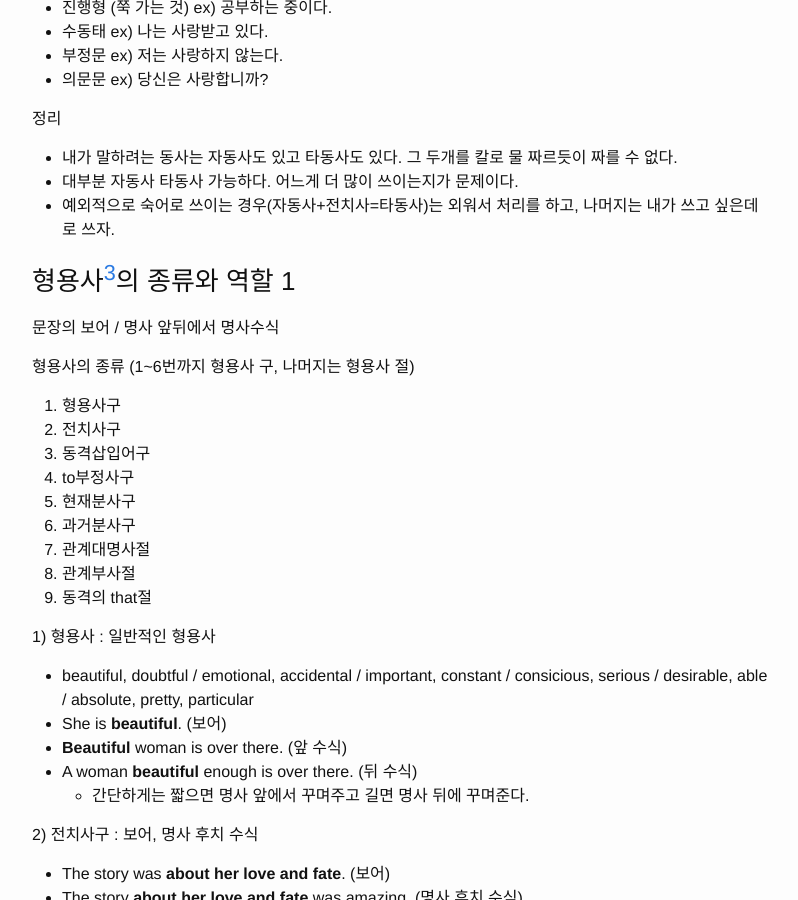
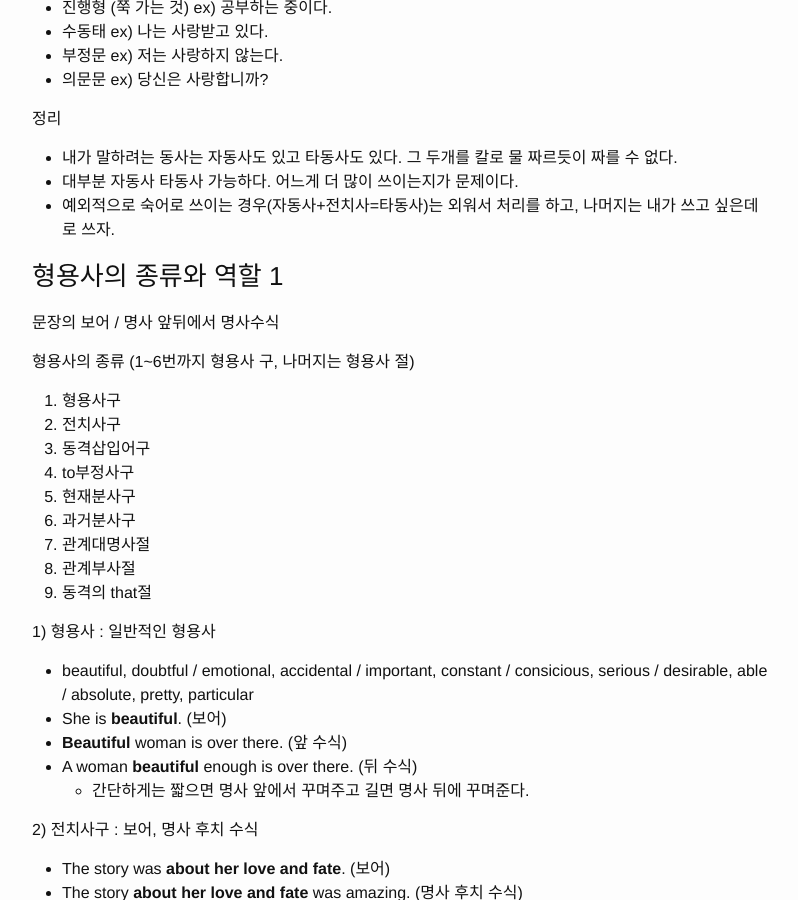
Before and after one commit to karais89/karais89.github.io_back, a Jekyll site: the page built from _posts/2018-12-14-hanmadiro-part-0.markdown, in a window 1280 px wide and 900 px high, scrolled down 9326 px. Shown: the whole window, without its empty margins (238-1036 px from the left). Built offline with Jekyll 4.4.1, drawn with Linux system fonts in a browser that asks for light colours; comment, search, counter and statistics services are not loaded.

Commit message:
modify post

```diff
--- a/_posts/2018-12-14-hanmadiro-part-0.markdown
+++ b/_posts/2018-12-14-hanmadiro-part-0.markdown
@@ -414,7 +414,7 @@ eat
 - 대부분 자동사 타동사 가능하다. 어느게 더 많이 쓰이는지가 문제이다.
 - 예외적으로 숙어로 쓰이는 경우(자동사+전치사=타동사)는 외워서 처리를 하고, 나머지는 내가 쓰고 싶은데로 쓰자.
 
-### 형용사[^3]의 종류와 역할 1
+### 형용사의 종류와 역할 1
 
 문장의 보어 / 명사 앞뒤에서 명사수식
 
```
